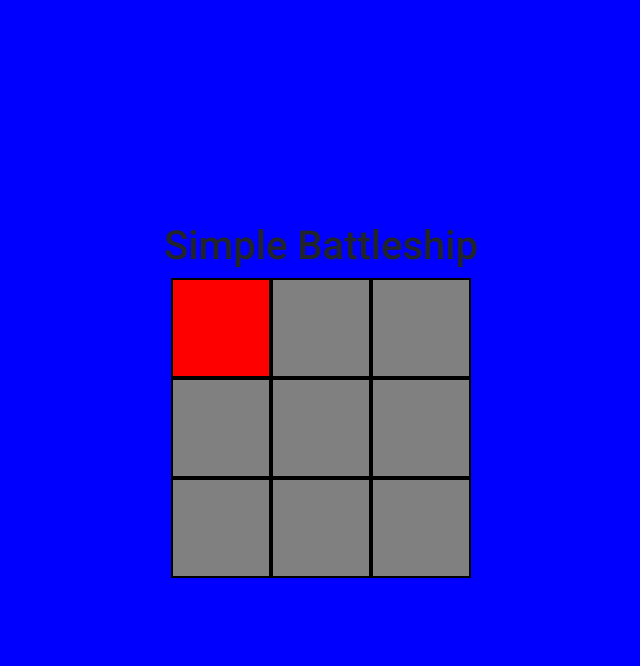
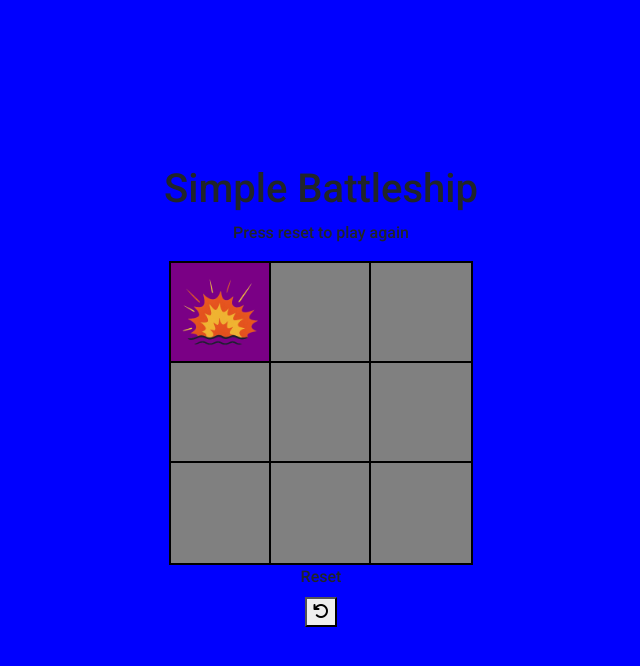
Before and after one commit to JackBadeaux/simple-battleship, a plain HTML site: page index.html in a window 1280 px wide. Both pictures are taken after a click on the element 540 px from the left and 328 px from the top of the page. Shown: the whole page, without its empty margins (319-959 px from the left). Drawn offline with Linux system fonts and the light colour scheme.

Commit message:
more styling and reset button
added images to show when ship is sunk and when missed

```diff
--- a/css/style.css
+++ b/css/style.css
@@ -11,16 +11,22 @@ main {
     display: grid;
     grid-template-columns: repeat(3, 100px);
     grid-template-rows: repeat(3, 100px);
+        border: 2px black solid;
 }
 
 .grid-square {
     background-color: gray;
-    border: 2px black solid;
+  border-right: 2px solid black;
+  border-bottom: 2px solid black;
     width: 100px;
     height: 100px;
-
 }
-
+.grid-square:nth-child(3n) {
+  border-right: none;
+}
+.grid-square:nth-last-child(-n+3) {
+  border-bottom: none;
+}
 .main-div {
     height: 100%;
     display: flex;
@@ -44,6 +50,12 @@ main {
 }
 
 .incorrect {
-    background-color: red;
+    background-color: rgba(255, 0, 0, 0.479);
     transition: background-color 0.3s ease;
 }
+.sunk{
+    content: url(/img/battship-sunk.png);
+}
+.miss{
+    content: url(/img/explosion.png);
+}
--- a/index.html
+++ b/index.html
@@ -12,7 +12,10 @@
 <body>
     <main class="roboto">
         <div class="main-div">
+            <div class="text-div">
             <h1>Simple Battleship</h1>
+            <p class="text-center fw-medium">Press reset to play again</p>
+            </div>
             <div class="grid-div">
                 <div class="grid-square"></div>
                 <div class="grid-square"></div>
@@ -24,8 +27,11 @@
                 <div class="grid-square"></div>
                 <div class="grid-square"></div>
             </div>
+            <label for="resetButton" class="fw-medium">Reset</label>
+            <button id="resetButton" class="m-2"><i class="fa fa-undo" aria-hidden="true"></i></button>
         </div>
     </main>
+    <script src="https://kit.fontawesome.com/6fd030c6e8.js" crossorigin="anonymous"></script>
     <script src="js/app.js"></script>
 </body>
 
--- a/js/app.js
+++ b/js/app.js
@@ -1,11 +1,25 @@
-const squares = document.querySelectorAll(".grid-square")
-const correctIndex = Math.floor(Math.random() * 9 )
-squares.forEach((square,index) => {
-    square.addEventListener("click",function(){
-       if (index === correctIndex) {
-         square.classList.add("correct")
-       } else {
-        square.classList.add("incorrect")
-       }
-    })
+//! varibales
+const squares = document.querySelectorAll(".grid-square");
+const correctIndex = Math.floor(Math.random() * 9);
+let gameOver = false;
+//! game logic
+squares.forEach((square, index) => {
+    square.addEventListener("click", function () {
+        if (gameOver) return;
+
+        if (index === correctIndex) {
+            square.classList.add("correct", "sunk");
+            gameOver = true;
+            setTimeout(() =>{
+            }, 100);
+
+        } else {
+            square.classList.add("incorrect", "miss");
+        }
+    });
 });
+
+//! reset logic
+document.getElementById("resetButton").addEventListener("click", function(){
+location.reload();
+})
```
Also changed, not shown: img/battship-sunk.png (added), img/explosion.png (added).
